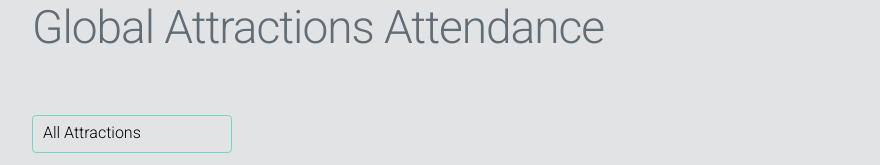
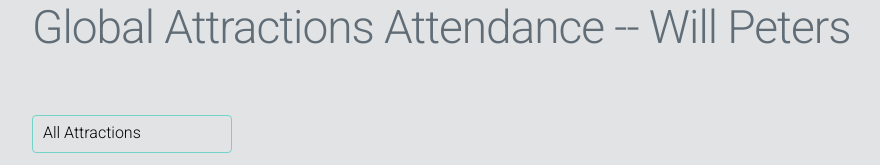
Before and after one commit to peterswi/viz-lab2, a plain HTML site: page index.html in a window 1280 px wide. Shown: the whole page, without its empty margins (68-948 px from the left). Drawn offline with nearby package versions, Linux system fonts and the light colour scheme.

Commit message:
Testing VCS on MS VS

```diff
--- a/index.html
+++ b/index.html
@@ -29,7 +29,7 @@
 </head>
 <body>
 <div class="container">
-    <h1>Global Attractions Attendance</h1>
+    <h1>Global Attractions Attendance -- Will Peters</h1>
 
     <div class="user-control">
         <select id="attraction-category" class="form-control">
```
